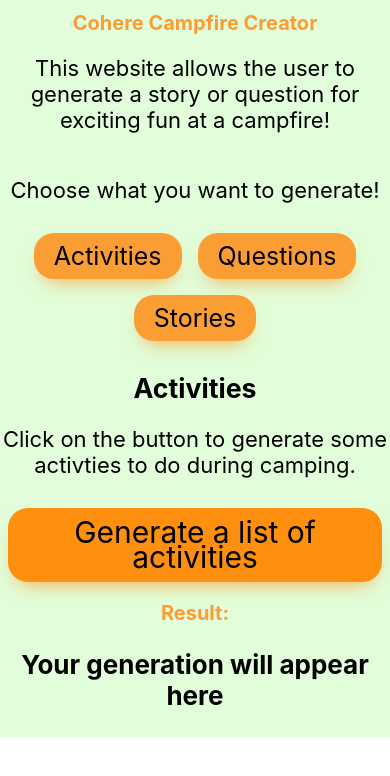
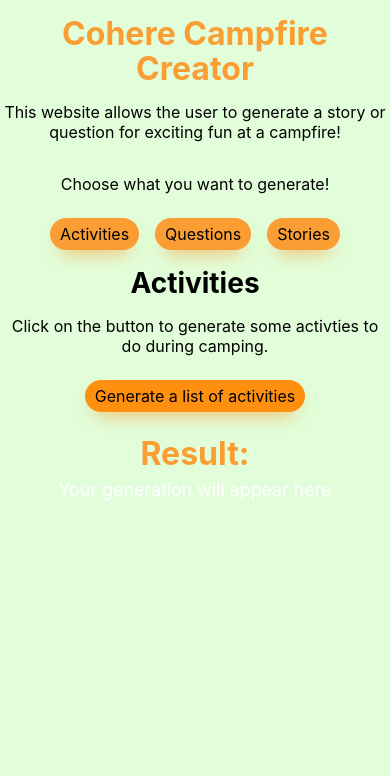
Before and after one commit to geerma/CohereCampingCreator, a React (Create React App) app: page / in a window 390 px wide. Shown: the top 776 px of the page. Built offline with nearby package versions, Linux system fonts and the light colour scheme.

Commit message:
more styling, add save to text

```diff
--- a/src/App.css
+++ b/src/App.css
@@ -16,11 +16,13 @@
 
 .App-container h1 {
   color: #fa9e34;
+  margin: 1rem 0 0.5rem 0;
 }
 
 .App-container h2 {
   color: black;
   text-align: center;
+  margin: 0.5rem 0 0.5rem 0;
 }
 
 .App-container p {
@@ -31,7 +33,7 @@
 
 .App-container h3 {
   color: black;
-  font-size: 26px;
+  font-size: 24px;
 }
 
 .App-container button {
@@ -50,7 +52,7 @@
 
 .Generate-container button {
   background: #ff8f0f;
-  font-size: 30px;
+  font-size: 28px;
   line-height: 25px;
 }
 
@@ -60,6 +62,46 @@
 
 .Generate-container button:hover {
   background: #bb701a;
+}
+
+.Result-container button {
+  background: rgb(91, 180, 83);
+  font-size: 18px;
+}
+
+.Result-container button:hover {
+  background: rgb(147, 206, 92);
+}
+
+.Number-container {
+  border: 1px rgb(202, 151, 74) solid;
+  margin: 0 2rem 1rem 2rem;
+  display: flex;
+  flex-direction: column;
+  padding: 1rem;
+}
+
+.Number-container label {
+  color: black;
+  font-size: 18px;
+  margin-right: 1rem;
+}
+
+.Number-container input {
+  width: 12rem;
+  margin: auto;
+  margin-top: 1rem;
+  padding: 0.5rem;
+}
+
+.Number-container button {
+  width: 6rem;
+  margin: auto;
+  margin-top: 1rem;
+  padding: 6px 6px;
+  border-radius: 10px;
+  font-size: 16px;
+  background: rgb(44, 182, 17);
 }
 
 @keyframes App-logo-spin {
@@ -73,12 +115,68 @@
 
 @media screen and (max-width: 768px) {
   .App-container {
-    min-height: unset;
     height: auto;
   }
 
   .App-container h1 {
+    font-size: 40px;
+    line-height: 35px;
+  }
+
+  .App-container p {
+    font-size: 16px;
+  }
+
+  .App-container h2 {
+    font-size: 28px;
+  }
+
+  .App-container h3 {
+    font-size: 22px;
+  }
+
+  .App-container button {
+    padding: 8px 12px;
+    font-size: 18px;
+  }
+
+  .Result-container button {
+    font-size: 16px;
+  }
+}
+
+@media screen and (max-width: 600px) {
+  .App-container h1 {
+    font-size: 32px;
+    line-height: 35px;
+  }
+
+  .App-container h3 {
     font-size: 20px;
+    margin: 1rem;
+  }
+
+  .App-container button {
+    padding: 6px 10px;
+    font-size: 16px;
     line-height: 20px;
   }
+
+  .Result-container button {
+    font-size: 14px;
+  }
+
+  .Number-container label {
+    font-size: 16px;
+  }
+
+  .Number-container input {
+    padding: 1px;
+    width: 10rem;
+  }
+
+  .Number-container button {
+    padding: 2px 2px;
+  }
+
 }
--- a/src/App.js
+++ b/src/App.js
@@ -6,6 +6,8 @@
 
   const [data, setData] = useState(null);
   const [category, setCategory] = useState("activities");
+  const [saveToText, setSaveToText] = useState(false);
+  const [phoneNumber, setPhoneNumber] = useState("");
 
   // When handleSubmit is called, fetches API call from /api/category and then gets assigns response to data
   const handleSubmit = (categ) => {
@@ -23,6 +25,10 @@
       .then((data) => setData(`${data.generations[0].text.slice(0, -1)}`))
       .catch((err) => console.log(err));
   }
+
+  const sendTwilioText = () => {
+    console.log(phoneNumber);
+  };
 
   return (
     <div className="App">
@@ -79,7 +85,37 @@
         </div>
         <div>
           <h1>Result:</h1>
-          <h3>{!data ? "Your generation will appear here" : data}</h3>
+          <div>
+            {!data ? (
+              "Your generation will appear here"
+            ) : (
+              <div className="Result-container">
+                <h3>{data}</h3>
+                <div>
+                  <button onClick={() => setSaveToText(true)}>
+                    Save to Text
+                  </button>
+                  {saveToText &&
+                  <button onClick={() => setSaveToText(false)}>
+                    Cancel
+                  </button>
+}
+                </div>
+                {saveToText && (
+                  <div className="Number-container">
+                    <label>Input your Phone Number</label>
+                    <input
+                      value={phoneNumber}
+                      onChange={(e) => {
+                        setPhoneNumber(e.target.value);
+                      }}
+                    />
+                    <button onClick={() => sendTwilioText()}>Submit</button>
+                  </div>
+                )}
+              </div>
+            )}
+          </div>
         </div>
       </div>
     </div>
```
